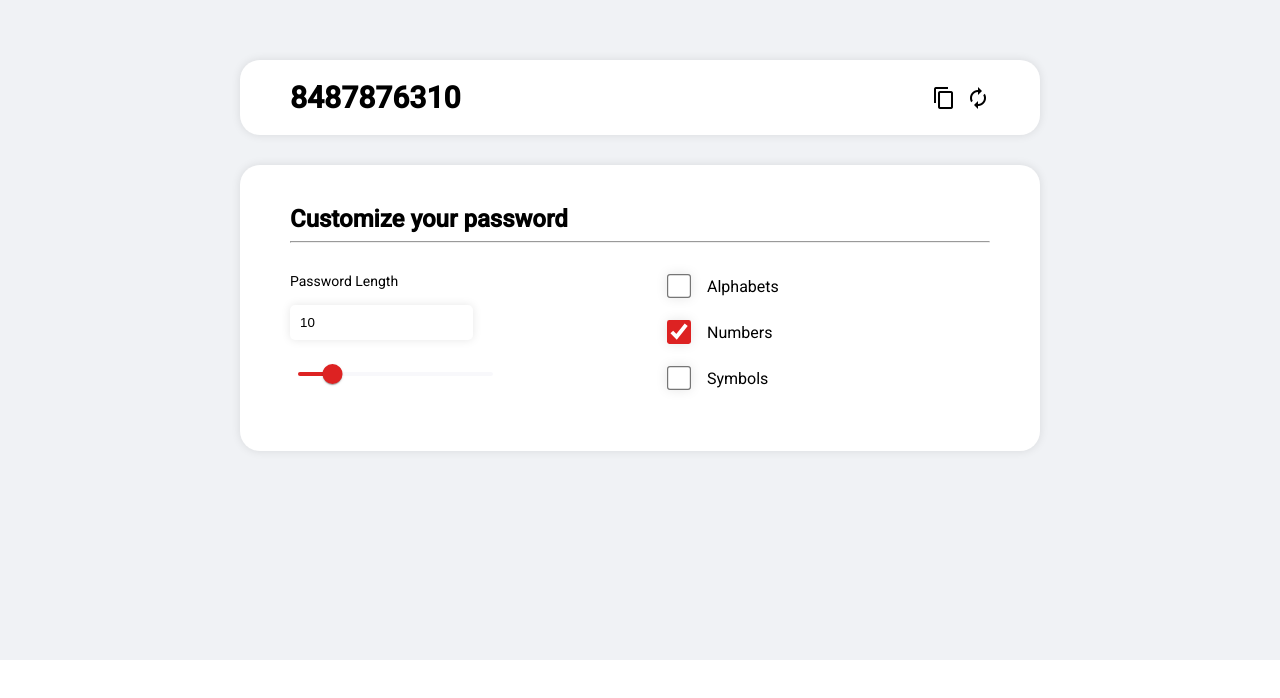
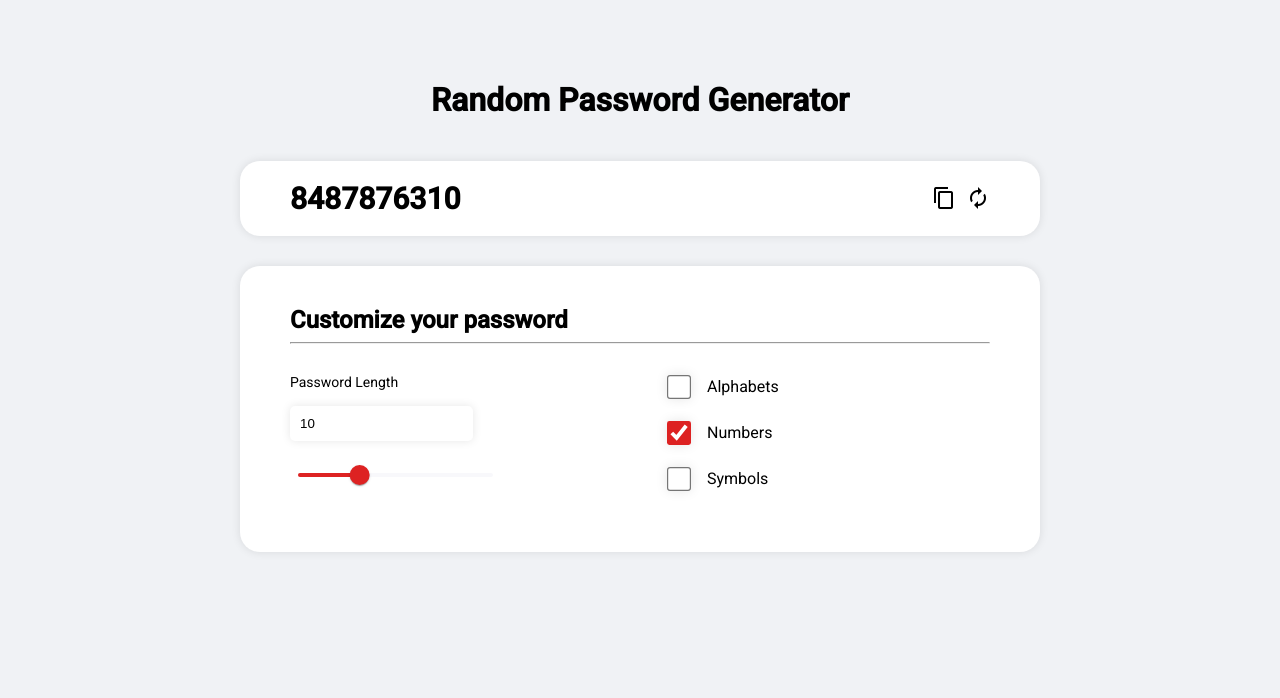
Before and after one commit to ayushijain97/random-password-generator, an Angular app: page / in a window 1280 px wide. Shown: the part 140-838 px from the top of the page. Before the commit the page ends 800 px from the top, so only its background shows below. Built offline with nearby package versions, Linux system fonts and the light colour scheme.

Commit message:
fix: input length rnge

```diff
--- a/src/app/app.component.css
+++ b/src/app/app.component.css
@@ -1,26 +1,27 @@
 .container {
   display: flex;
-    justify-content: center;
+  flex-direction: column;
   align-items: center;
   min-height: 100vh;
   height: 100%;
   background-color: #f0f2f5;
+  padding-top: 200px;
 }
 
 .generator-container {
-    height: 25rem;  /* 25rem */
+  height: 25rem; /* 25rem */
   width: 43.75rem; /* 43.75rem */
-    border-radius: 1.25rem;  /* 1.25rem */
-    padding: 1.25rem;  /* 1.25rem */
+  border-radius: 1.25rem; /* 1.25rem */
+  padding: 1.25rem; /* 1.25rem */
   display: flex;
   flex-direction: column;
   align-items: center;
 }
 
 input {
-    margin-right: 0.625rem;  /* .625rem */
-    padding: 0.625rem;  /* .625rem */
-    border-radius: 0.3125rem;  /* .3125rem */
+  margin-right: 0.625rem; /* .625rem */
+  padding: 0.625rem; /* .625rem */
+  border-radius: 0.3125rem; /* .3125rem */
   border: none;
   box-shadow: 0 0 0.625rem rgba(0, 0, 0, 0.1);
 }
@@ -32,8 +33,8 @@
 
 .generate-button {
   background-color: blueviolet;
-    padding: 0.625rem;  /* .625rem */
-    border-radius: 0.3125rem;  /* .3125rem */
+  padding: 0.625rem; /* .625rem */
+  border-radius: 0.3125rem; /* .3125rem */
   border: none;
   color: white;
   cursor: pointer;
@@ -45,12 +46,12 @@
 
 .reset-button {
   background-color: white;
-    padding: 0.625rem;  /* .625rem */
-    border-radius: 0.3125rem;  /* .3125rem */
+  padding: 0.625rem; /* .625rem */
+  border-radius: 0.3125rem; /* .3125rem */
   border: none;
   color: black;
   cursor: pointer;
-    margin-right: 1.25rem;  /* 1.25rem */
+  margin-right: 1.25rem; /* 1.25rem */
 }
 
 .checkbox-container {
@@ -58,18 +59,18 @@
   display: flex;
   flex-direction: column;
   justify-content: center;
-    margin-bottom: 1.25rem;  /* 1.25rem */
+  margin-bottom: 1.25rem; /* 1.25rem */
 }
 
 .checkbox-container p {
-    margin-bottom: 0.625rem;  /* .625rem */
+  margin-bottom: 0.625rem; /* .625rem */
   font-weight: 500;
   margin: 0rem;
 }
 
 .checkbox-container label {
-    font-size: 1rem;  /* 1rem */
-    margin-left: 0.5rem;  /* .5rem */
+  font-size: 1rem; /* 1rem */
+  margin-left: 0.5rem; /* .5rem */
 }
 
 input[type="checkbox"] {
@@ -80,22 +81,21 @@
 }
 
 .password-display {
-    margin-bottom: 3.125rem;  /* 3.125rem */
+  margin-bottom: 3.125rem; /* 3.125rem */
   word-break: break-word;
   font-weight: bold;
   font-size: 1.2rem;
   color: #333;
   background-color: white;
-    padding: 0.9375rem;  /* .9375rem */
-    border-radius: 1.25rem;  /* 1.25rem */
-    box-shadow: 0 0 0.625rem rgba(0, 0, 0, 0.1);  /* .625rem */
+  padding: 0.9375rem; /* .9375rem */
+  border-radius: 1.25rem; /* 1.25rem */
+  box-shadow: 0 0 0.625rem rgba(0, 0, 0, 0.1); /* .625rem */
 }
-
 
 /* Additional inline styles converted */
 label[for="passwordLength"] {
-    font-size: 0.75rem;  /* .75rem */
-    margin-bottom: 0.375rem;  /* .375rem */
+  font-size: 0.75rem; /* .75rem */
+  margin-bottom: 0.375rem; /* .375rem */
 }
 
 .password-preview-container {
@@ -110,13 +110,13 @@
   box-shadow: 0 0 0.625rem rgba(0, 0, 0, 0.1);
 }
 
-  .password-preview-container h1{
+.password-preview-container h1 {
   font-size: 1.875rem;
   overflow-x: auto;
-    margin-right: .625rem;
+  margin-right: 0.625rem;
 }
 
-  .customize-password-container{
+.customize-password-container {
   width: 100%;
   background-color: white;
   padding: 1.25rem 3.125rem;
@@ -124,7 +124,7 @@
   box-shadow: 0 0 0.625rem rgba(0, 0, 0, 0.1);
 }
 
-  .customize-password{
+.customize-password {
   margin-top: 1.875rem;
   display: grid;
   grid-template-columns: 1fr 1fr;
--- a/src/app/app.component.html
+++ b/src/app/app.component.html
@@ -1,4 +1,5 @@
 <div class="container">
+  <h1>Random Password Generator</h1>
   <div class="generator-container">
     <div class="password-preview-container">
       <h1>{{ randomPassword }}</h1>
@@ -6,7 +7,7 @@
         <mat-icon
           style="margin-right: 10px; cursor: pointer"
           (click)="copyPassword()"
-          >{{copyIcon ? 'check':'content_copy'}}</mat-icon
+          >{{ copyIcon ? "check" : "content_copy" }}</mat-icon
         >
         <mat-icon
           role="button"
@@ -27,16 +28,23 @@
           <input
             type="number"
             placeholder="Enter Length"
+            inputmode="numeric"
             [(ngModel)]="passwordLength"
-            min="6"
+            style="width: 50%; margin-top: 10px; margin-bottom: 10px"
+            (blur)="validateAndUpdateLength()"
+          />
+          <mat-slider
+            min="1"
             max="30"
-            style="width: 50%; margin-top: 10px; margin-bottom: 10px;"
-            (change)="generatePassword()"
-            (tab)="generatePassword()"
-            (keydown)="preventNegative($event)"
-          />
-          <mat-slider min="6" max="30" step="1" color="accent" class="custom-slider" >
-            <input matSliderThumb [(ngModel)]="passwordLength" (input)="generatePassword()" />
+            step="1"
+            color="accent"
+            class="custom-slider"
+          >
+            <input
+              matSliderThumb
+              [(ngModel)]="passwordLength"
+              (input)="generatePassword()"
+            />
           </mat-slider>
         </div>
 
--- a/src/app/app.component.ts
+++ b/src/app/app.component.ts
@@ -24,13 +24,12 @@ export class AppComponent {
 
   ngOnInit() {
     // Generate a random password on component initialization
-    this.generatePassword()
+    this.generatePassword();
   }
 
   generatePassword() {
     // Start fresh by resetting the password
     this.randomPassword = '';
-
 
     // Initialize an empty pool to hold all the possible characters for the password
     let availableCharacters = '';
@@ -71,7 +70,7 @@ export class AppComponent {
     try {
       await navigator.clipboard.writeText(this.randomPassword);
       this.copyIcon = true;
-      setTimeout(() => this.copyIcon = false, 2000);
+      setTimeout(() => (this.copyIcon = false), 2000);
     } catch (error) {
       console.error('Failed to copy password:', error);
     }
@@ -81,17 +80,15 @@ export class AppComponent {
     this.passwordLength = event.value; // Update value on slider move
   }
 
-  preventNegative(event: KeyboardEvent): void {
-    const invalidKeys = ['-', 'e'];
-    if (invalidKeys.includes(event.key)) {
-      event.preventDefault();
-      return;
+  validateAndUpdateLength() {
+    let value = parseInt(this.passwordLength.toString());
+
+    if (isNaN(value)) {
+      this.passwordLength = 1;
+    } else {
+      // Clamp the value between 6 and 30
+      this.passwordLength = Math.min(Math.max(value, 1), 30);
     }
-
-    const newValue = Number(this.passwordLength);
-    if (newValue < PASSWORD_CONSTRAINTS.MIN_LENGTH ||
-        newValue > PASSWORD_CONSTRAINTS.MAX_LENGTH) {
-      event.preventDefault();
-    }
+    this.generatePassword();
   }
 }
```
Lines whose indentation alone changed are shown as unchanged.
